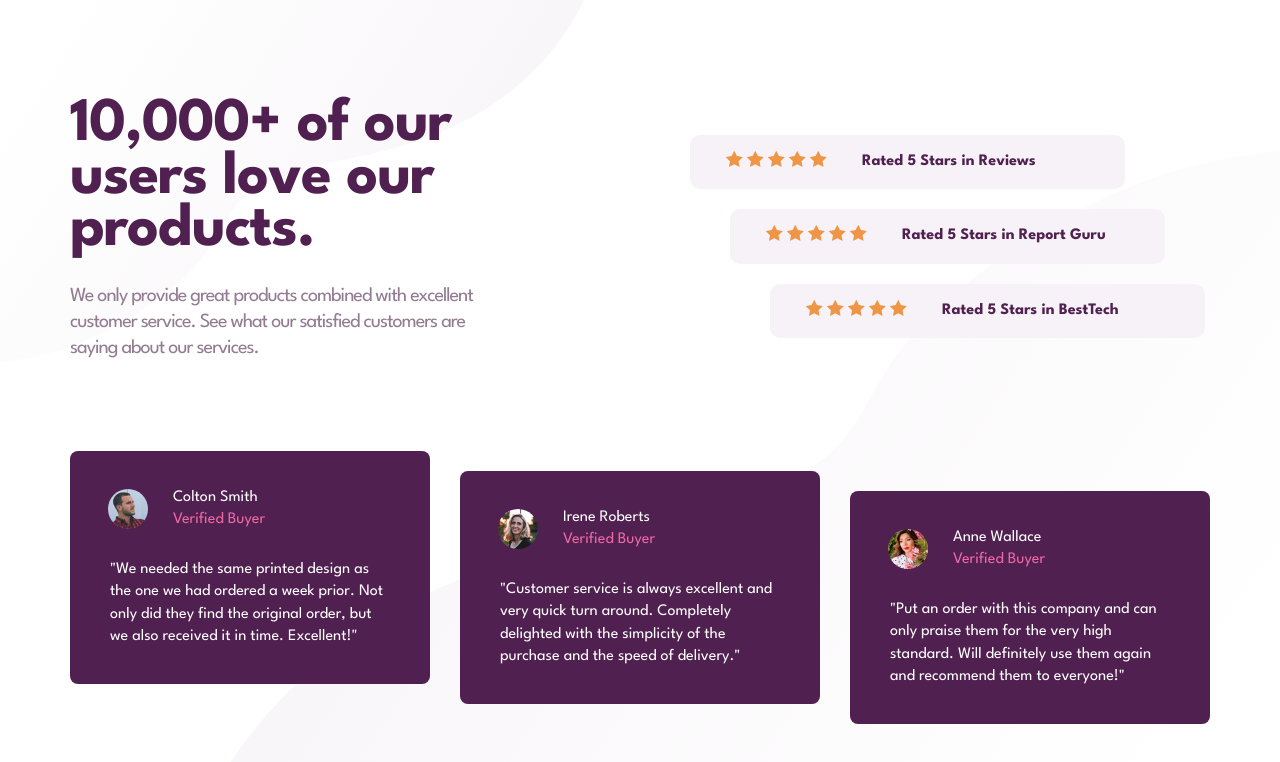
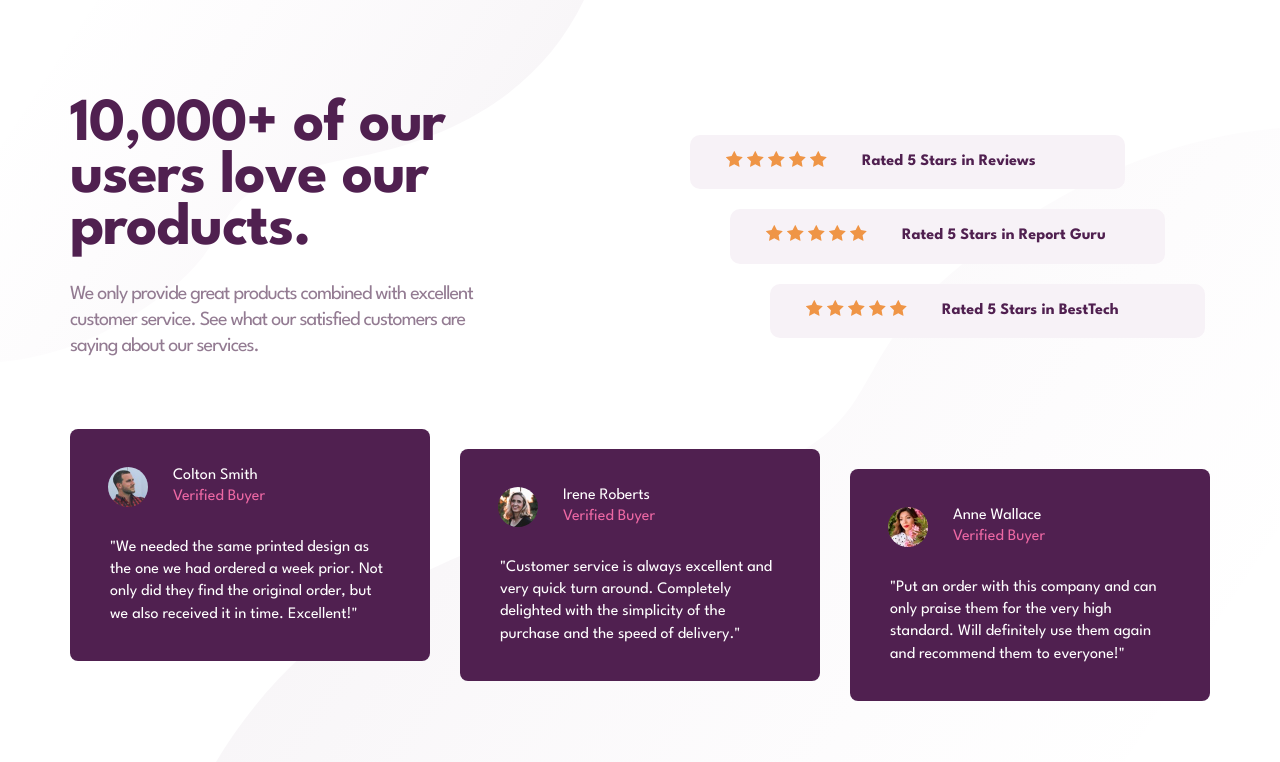
Before and after one commit to AmmarAli12111/Design-Seven, a plain HTML site: page index.html in a window 1280 px wide. Drawn offline with Linux system fonts and the light colour scheme.

Commit message:
Add files via upload

```diff
--- a/css/code.css
+++ b/css/code.css
@@ -64,7 +64,7 @@ body {
 }
 
 .challenge .container .info .about-info h1 {
-    font-size: 62px;
+    font-size: 61px;
     color: hsl(300, 43%, 22%);
     margin-bottom: 25px;
     margin-top: 0px;
@@ -164,7 +164,7 @@ body {
     display: grid;
     grid-template-columns: repeat(auto-fill, minmax(300px, 1fr));
     gap: 30px;
-    padding-top: 30px;
+    padding-top: 10px;
 }
 
 @media (max-width:767px) {
```
